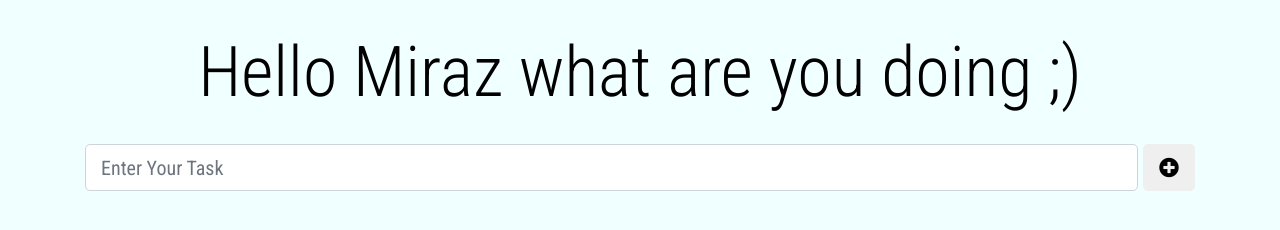
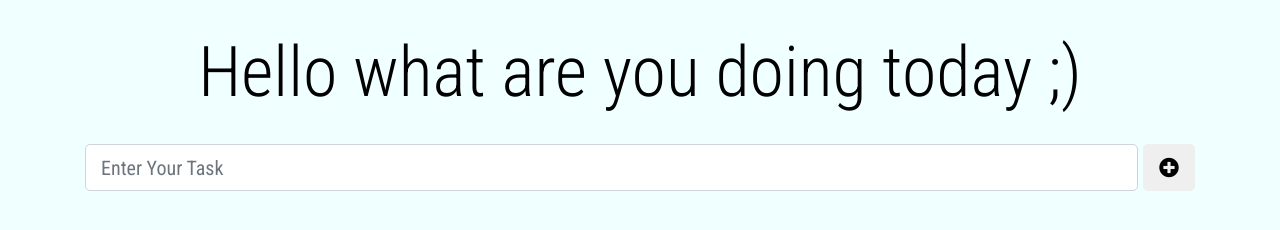
Before and after one commit to streetracer48/webpackconfig-demo, a website built with webpack: page index.html in a window 1280 px wide. Built offline with nearby package versions, Linux system fonts and the light colour scheme.

Commit message:
index done

```diff
--- a/index.html
+++ b/index.html
@@ -19,7 +19,7 @@
   <body>
 
     <div class="container py-4">
-        <h1 class="display-4 text-center">Hello Miraz what are you doing ;) </h1>
+        <h1 class="display-4 text-center">Hello  what are you doing today ;) </h1>
         <div class="row">
             <div class="col mt-3 d-flex">
                 <input type="text" placeholder="Enter Your Task" id="taskField" class="form-control">
```
